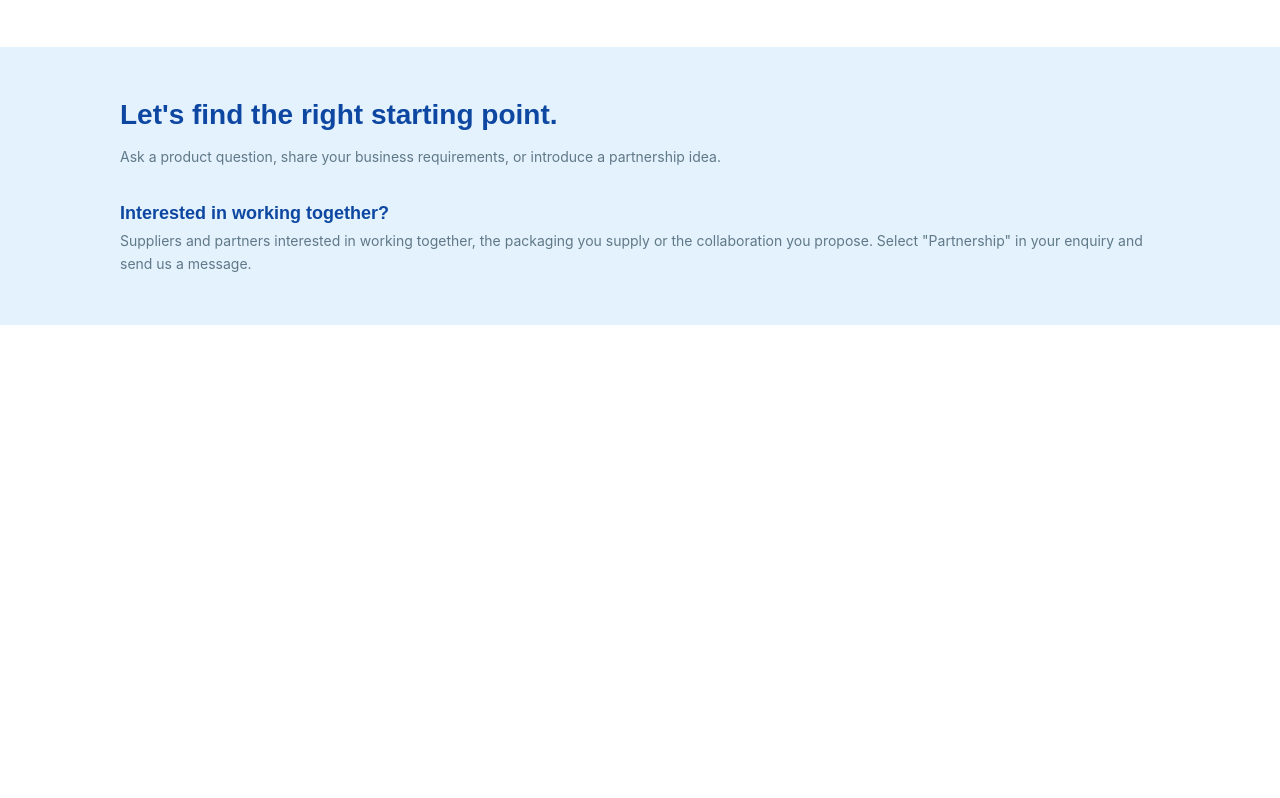
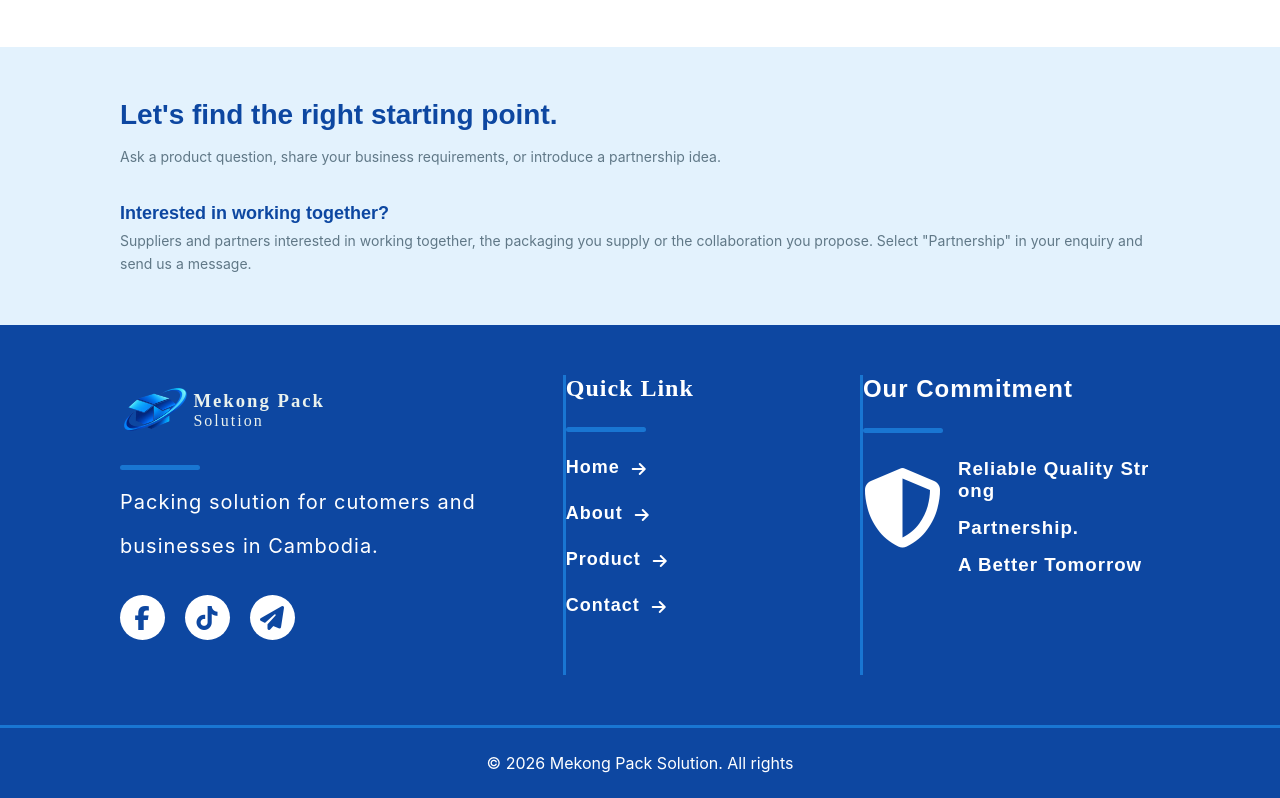
Before and after one commit to sleepisthebest/Mekong-Pack-solution-G2, a plain HTML site: page contact.html in a window 1280 px wide. Shown: the part 707-1505 px from the top of the page. Before the commit the page ends 1032 px from the top, so only its background shows below. Drawn offline with Linux system fonts and the light colour scheme.

Commit message:
add contact.html and contact.css

```diff
--- a/contact.css
+++ b/contact.css
@@ -565,3 +565,140 @@ textarea:focus {
     color: #607887;
     line-height: 1.6;
 }
+.footer {
+    display: flex;
+    width: 100%;
+    height: auto;
+    padding: 50px 120px;
+    justify-content: space-between;
+    align-items: center;
+    background-color: #0D47A1;
+    border-bottom: 3px solid #1976D2;
+}
+.first-box {
+    display: flex;
+    width: 450px;
+    height: 300px;
+    border-right: 3px solid #1976D2;
+    flex-direction: column;
+    gap: 20px;
+    letter-spacing: 1px;
+}
+.line {
+    width: 80px;
+    height: 5px;
+    background-color: #1976D2;
+    border-radius: 3px;
+    flex-shrink: 0;
+}
+.subtitle-ft  {
+    color: white;
+    letter-spacing: 1px;
+    font-family: 'Inter', sans-serif;
+    font-size: 20px;
+}
+.box-link {
+    display: flex;
+    width: 100%;
+    height: 80px;
+    gap: 20px;
+    align-items: center;
+}
+.Icon-link {
+  display: flex;
+  width: 45px;
+  height: 45px;
+  background-color: #ffffff;
+  border-radius: 50%;
+  justify-content: center;
+  align-items: center;
+  font-size: 24px;
+  color: #0D47A1;
+  text-decoration: none;
+}
+.Icon-link:hover {
+    transform:  translateY(1.7px);
+    color: #376cbd;
+}
+.middle-box {
+    display: flex;
+    width: 300px;
+    height: 300px;
+    border-right: 3px solid #1976D2;
+    flex-direction: column;
+    color: white;
+    gap: 25px;
+    letter-spacing: 1px;
+}
+.title-ft {
+    font-family: 'Poppins', sans-serif;
+    font-size: 24px;
+    color: white;
+    letter-spacing: 1px;
+}
+a {
+    text-decoration: none;
+}
+.text-ft {
+    display: flex;
+    align-items: center;
+    font-family: 'Poppins', sans-serif;
+    font-size: 18px;
+    color: white;
+    letter-spacing: 1px;
+    gap: 12px;
+}
+.text-ft i {
+    display: flex;
+    align-items: center;
+    margin-top: 3px;
+    font-size: 16px;
+}
+.text-ft:hover {
+    transform: translateY(1.7px);
+}
+.last-box {
+    display: flex;
+    width: 300px;
+    height: 300px;
+    flex-direction: column;
+    color: white;
+    gap: 25px;
+    letter-spacing: 1px;
+}
+.last-icon-text {
+    display: flex;
+    width: 100%;
+    height: 150px;
+    justify-content: space-between;
+    gap: 15px;
+}
+.last-icon-text i {
+    display: flex;
+    width: 80px;
+    height: 100px;
+    justify-content: center;
+    align-items: center;
+    font-size: 80px;
+}
+.ft-text-no {
+    display: flex;
+    width: 80%;
+    height: 100%;
+    flex-direction: column;
+    word-break: break-all;
+    letter-spacing: 1px;
+    gap: 15px;
+    font-family: 'Poppins', sans-serif;
+}
+.last-st {
+    display: flex;
+    width: 100%;
+    height: 70px;
+    background-color: #0D47A1;
+    justify-content: center;
+    align-items: center;
+    color: white;
+    font-family: 'Inter', sans-serif;
+    font-size: 16px;
+}
--- a/contact.html
+++ b/contact.html
@@ -5,6 +5,7 @@
     <meta name="viewport" content="width=device-width, initial-scale=1.0">
     <title>CONTACT</title>
     <link rel="stylesheet" href="contact.css">
+    <link rel="stylesheet" href="https://cdnjs.cloudflare.com/ajax/libs/font-awesome/6.5.0/css/all.min.css">
 </head>
 <body>
      <header class="header">
@@ -281,5 +282,119 @@
         </div>
 
     </section>
+
+
+    <footer class="footer">
+
+        <div class="first-box">
+
+            <div class="logo-text">
+
+                <div class="box-logo"> </div>
+
+                    <div class="box-text">
+
+                        <span class="Mekong-Pack">
+
+                            <h3> Mekong Pack </h3>
+
+                        </span>
+
+                        <span> Solution </span>
+
+                    </div>
+
+            </div>
+
+            <div class="line"></div>
+
+            <p class="subtitle-ft"> Packing solution for cutomers and   </p>
+
+            <p class="subtitle-ft"> businesses in Cambodia. </p>
+
+
+           <div class="box-link">
+
+            <a href="https://m.me/br.tina.413965" class="Icon-link" target="_blank">
+
+                <i class="fa-brands fa-facebook-f"></i>
+
+            </a>
+
+            <a href="" class="Icon-link" target="_blank">
+
+                <i class="fa-brands fa-tiktok"></i>
+
+            </a>
+
+            <a href="https://t.me/tina13122009" class="Icon-link" target="_blank">
+
+                <i class="fa-solid fa-paper-plane"></i>
+
+            </a>
+
+           </div>
+
+        </div>
+
+        <div class="middle-box">
+
+            <h2> Quick Link </h2>
+
+            <div class="line"></div>
+
+                <a href="">
+
+                   <h3 class="text-ft"> Home <i class="fa-solid fa-arrow-right"></i> </h3>
+
+                </a>
+
+                <a href="">
+
+                   <h3 class="text-ft"> About <i class="fa-solid fa-arrow-right"></i> </h3>
+
+                </a>
+
+                <a href="">
+
+                   <h3 class="text-ft"> Product <i class="fa-solid fa-arrow-right"></i> </h3>
+
+                </a>
+
+                <a href="">
+
+                   <h3 class="text-ft"> Contact <i class="fa-solid fa-arrow-right"></i> </h3>
+
+                </a>
+
+        </div>
+
+        <div class="last-box">
+
+            <h2 class="title-ft"> Our Commitment </h2>
+
+            <div class="line"></div>
+
+            <div class="last-icon-text">
+
+                <i class="fa-solid fa-shield-halved"></i>
+
+                <div class="ft-text-no">
+
+                    <h3 class="text-ft-no"> Reliable Quality Strong  </h3>
+
+                    <h3 class="text-ft-no"> Partnership. </h3>
+
+                    <h3 class="text-ft-no"> A Better Tomorrow </h3>
+
+                </div>
+
+            </div>
+
+        </div>
+
+    </footer>
+
+    <div class="last-st"> © 2026 Mekong Pack Solution. All rights</div>
 </body>
 </html>
```
Also changed, not shown: components/Binner.html (+2 -2 lines).
